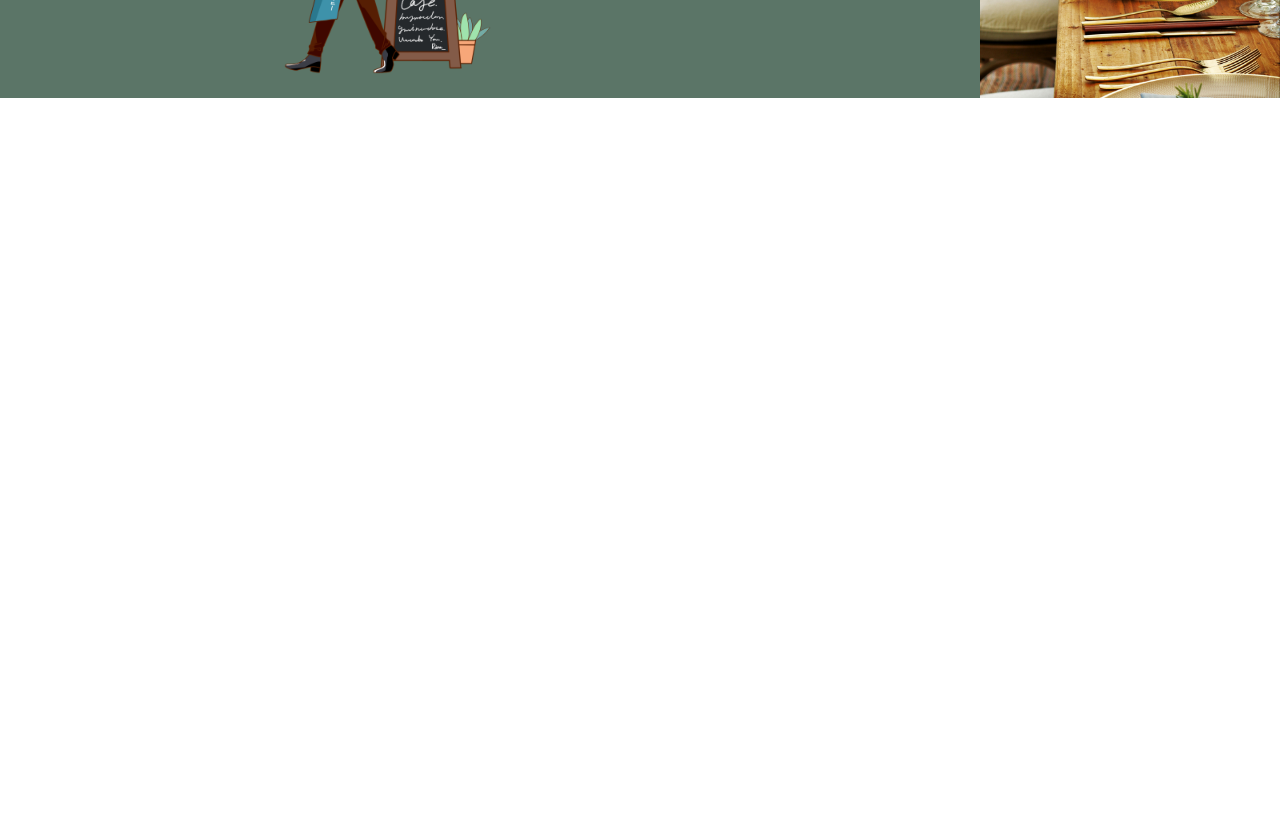
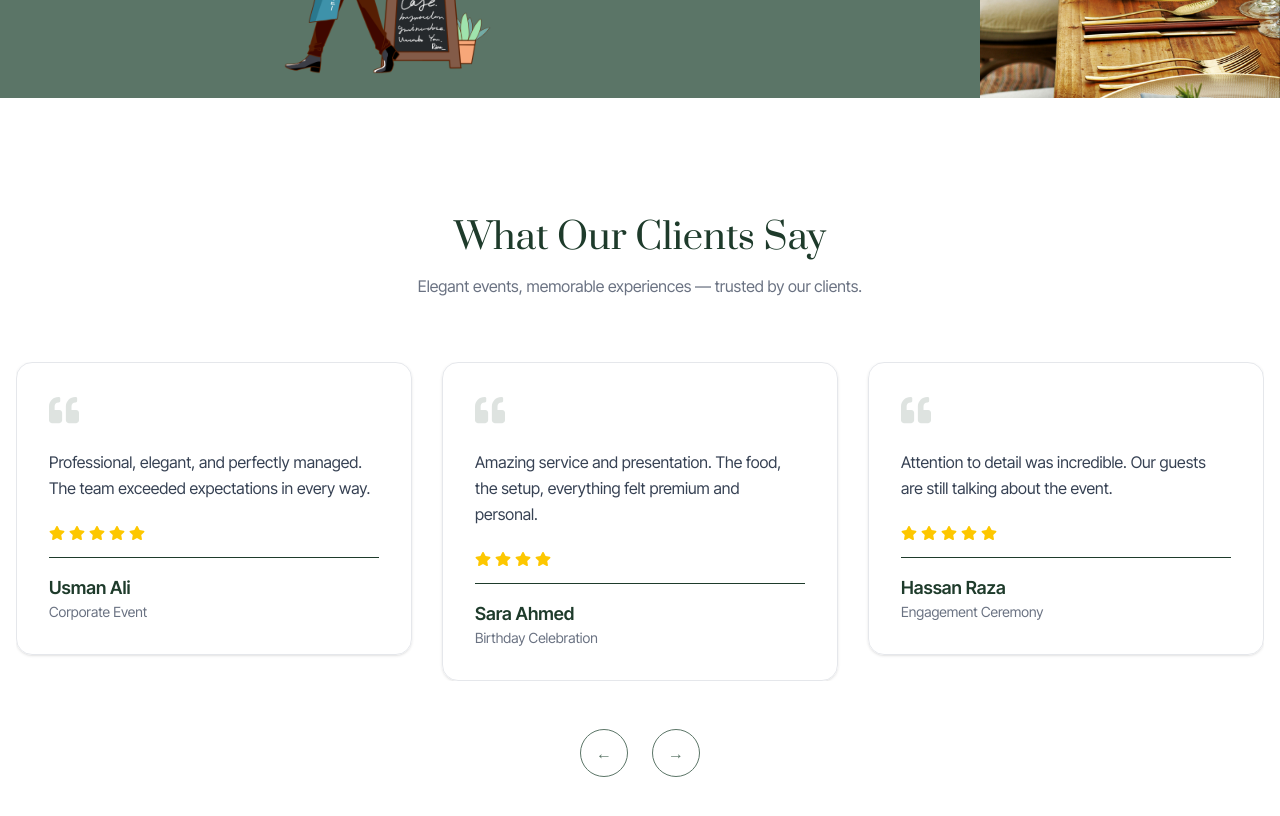
Before and after one commit to mussadiqkhan6886/ayaancatering, a Next.js app: page / in a window 1280 px wide. Shown: the part 9360-10176 px from the top of the page. Before the commit the page ends 9498 px from the top, so only its background shows below. Built offline with nearby package versions, Linux system fonts and the light colour scheme; a web font is replaced by a local one.

Commit message:
review done

```diff
--- a/app/page.tsx
+++ b/app/page.tsx
@@ -5,6 +5,7 @@ import Gallery from '@/sections/Gallery'
 import Hero from '@/sections/Hero'
 import Menu from '@/sections/Menu'
 import Quote from '@/sections/Quote'
+import Reviews from '@/sections/Reviews'
 import SayEnd from '@/sections/SayEnd'
 import Services from '@/sections/Services'
 import WhatYouGet from '@/sections/WhatYouGet'
@@ -23,6 +24,7 @@ const Home = () => {
       <Gallery />
       <ContactUs />
       <SayEnd />
+      <Reviews />
     </main>
   )
 }
--- /dev/null
+++ b/sections/Reviews.tsx
@@ -0,0 +1,121 @@
+"use client"
+
+import React from "react"
+import { FaStar, FaQuoteLeft } from "react-icons/fa"
+import { Swiper, SwiperSlide } from "swiper/react"
+import { Navigation, Autoplay } from "swiper/modules"
+
+import "swiper/css"
+import "swiper/css/navigation"
+import { prata } from "@/lib/fonts/font"
+
+const reviews = [
+  {
+    name: "Ayesha Khan",
+    event: "Wedding Event",
+    review:
+      "Everything was handled beautifully. From décor to catering, our guests were impressed. Truly a stress-free experience.",
+    rating: 5,
+  },
+  {
+    name: "Usman Ali",
+    event: "Corporate Event",
+    review:
+      "Professional, elegant, and perfectly managed. The team exceeded expectations in every way.",
+    rating: 5,
+  },
+  {
+    name: "Sara Ahmed",
+    event: "Birthday Celebration",
+    review:
+      "Amazing service and presentation. The food, the setup, everything felt premium and personal.",
+    rating: 4,
+  },
+  {
+    name: "Hassan Raza",
+    event: "Engagement Ceremony",
+    review:
+      "Attention to detail was incredible. Our guests are still talking about the event.",
+    rating: 5,
+  },
+]
+
+const Reviews = () => {
+  return (
+    <section className="max-w-7xl mx-auto px-4 py-20">
+
+      {/* Heading */}
+      <div className="text-center mb-16">
+        <h2 className={`${prata.className} text-3xl md:text-4xl font-bold mb-4`}>
+          What Our Clients Say
+        </h2>
+        <p className="text-gray-500 max-w-xl mx-auto">
+          Elegant events, memorable experiences — trusted by our clients.
+        </p>
+      </div>
+
+      {/* Swiper */}
+      <Swiper
+        modules={[Navigation, Autoplay]}
+        loop={true}
+        autoplay={{
+          delay: 3500,
+          disableOnInteraction: false,
+        }}
+        navigation={{
+          nextEl: ".review-next",
+          prevEl: ".review-prev",
+        }}
+        spaceBetween={30}
+        breakpoints={{
+          0: { slidesPerView: 1 },
+          768: { slidesPerView: 2 },
+          1024: { slidesPerView: 3 },
+        }}
+      >
+        {reviews.map((item, index) => (
+          <SwiperSlide key={index}>
+            <div
+              className="
+                group bg-white/70 backdrop-blur-lg
+                border border-gray-200 rounded-2xl p-8
+                shadow-sm hover:shadow-xl transition-all duration-500
+                hover:-translate-y-2 h-full
+              "
+            >
+              <FaQuoteLeft className="text-main text-3xl mb-6 opacity-20 group-hover:opacity-100 transition" />
+
+              <p className="text-gray-700 leading-relaxed mb-6">
+                {item.review}
+              </p>
+
+              <div className="flex gap-1 mb-4">
+                {[...Array(item.rating)].map((_, i) => (
+                  <FaStar key={i} className="text-yellow-400" />
+                ))}
+              </div>
+
+              <div className="border-t pt-4">
+                <p className="font-semibold text-lg">{item.name}</p>
+                <p className="text-sm text-gray-500">{item.event}</p>
+              </div>
+            </div>
+          </SwiperSlide>
+        ))}
+      </Swiper>
+
+      {/* Custom Navigation */}
+      <div className="flex justify-center gap-6 mt-12">
+        <button className="review-prev w-12 h-12 rounded-full border border-main text-main hover:bg-main hover:text-white transition">
+          ←
+        </button>
+        <button className="review-next w-12 h-12 rounded-full border border-main text-main hover:bg-main hover:text-white transition">
+          →
+        </button>
+      </div>
+
+    </section>
+  )
+}
+
+export default Reviews
```
